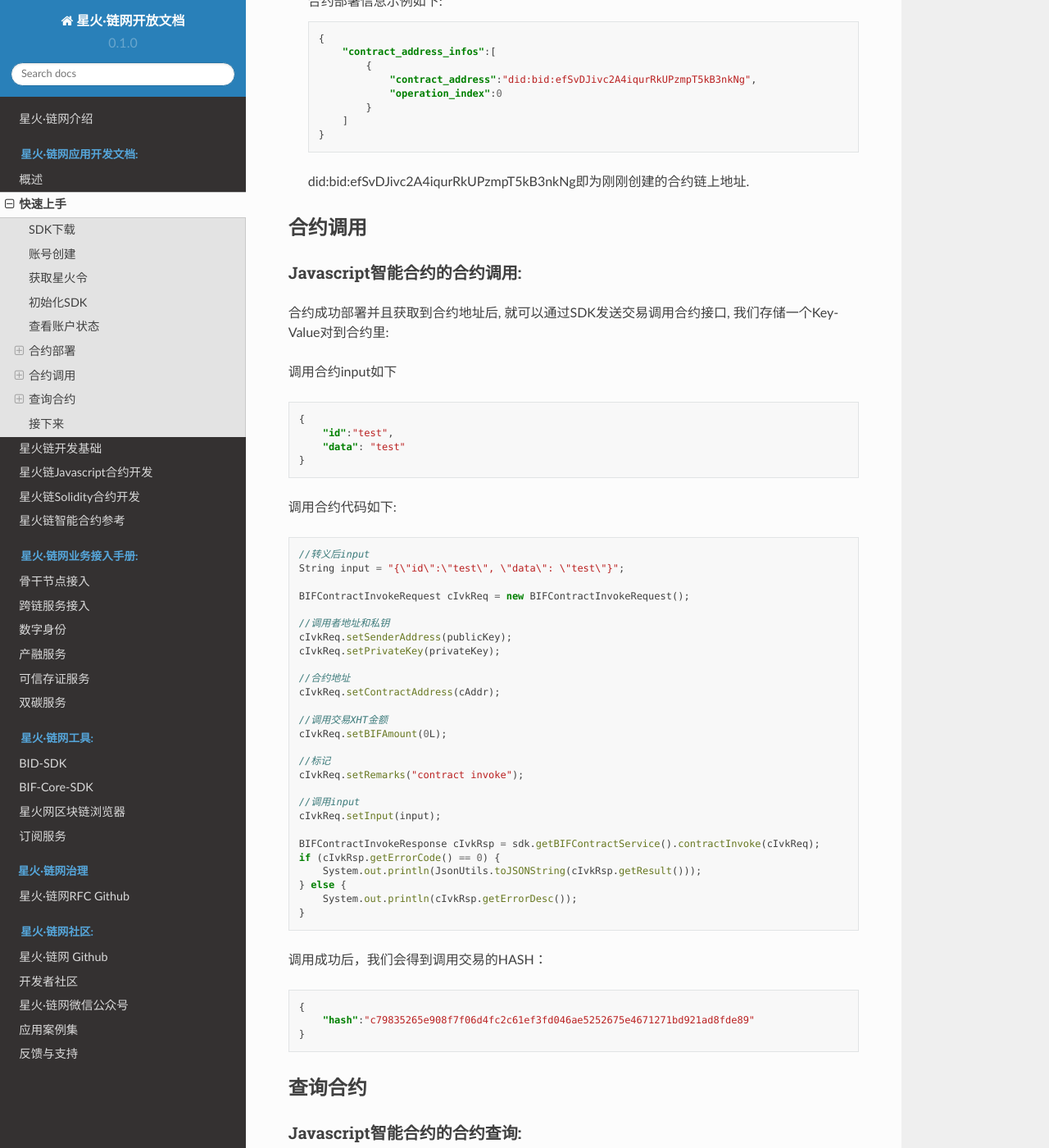
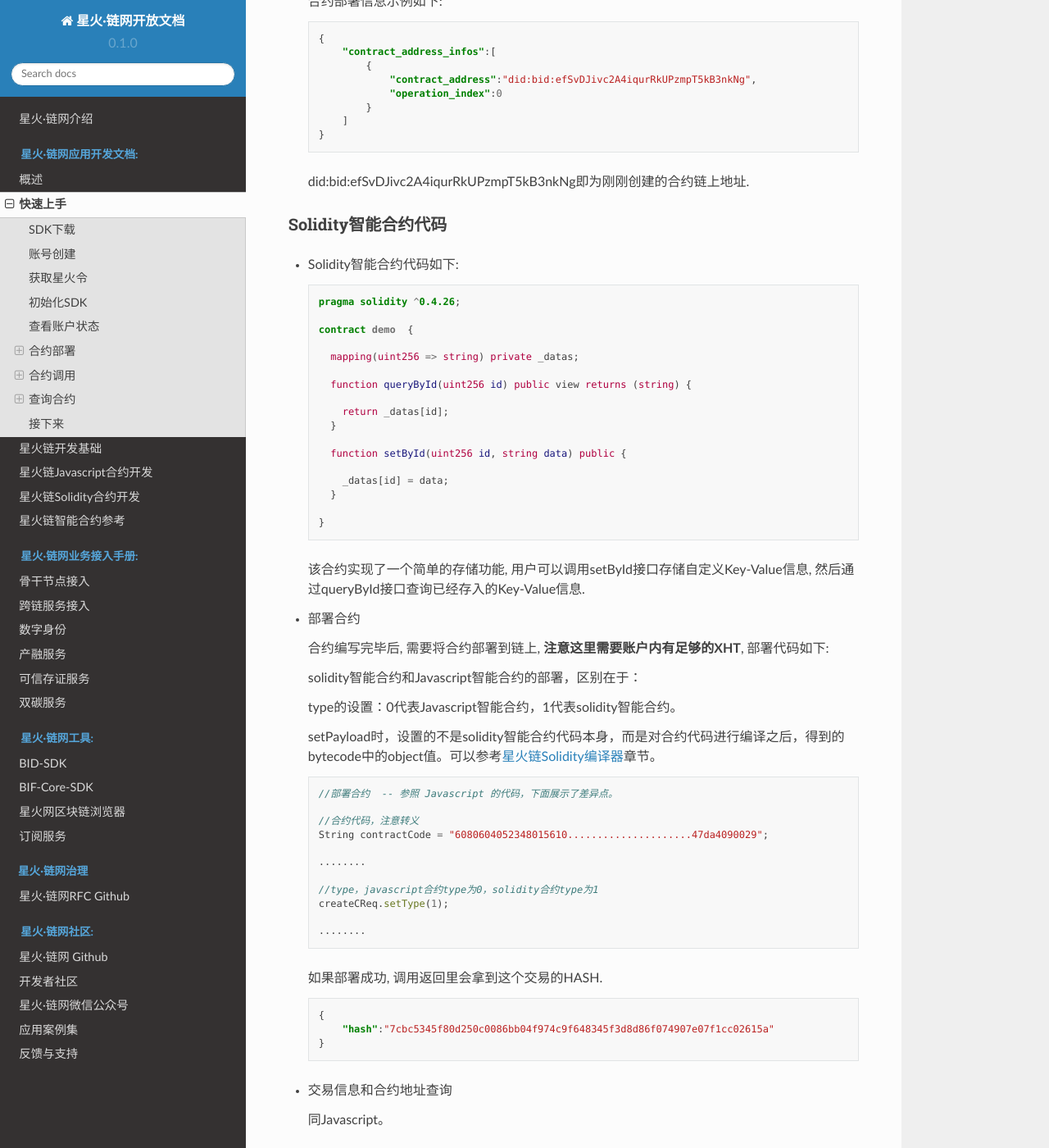
Before and after one commit to caict-4iot-dev/bif-doc, a Sphinx documentation site: the page built from docs/source/app/quick_start.md, in a window 1280 px wide and 1400 px high, scrolled down 3265 px. Shown: the whole window at 82% size. Built offline with Sphinx 7.4.7 and the Read the Docs theme 2.0.0, drawn with Linux system fonts in a browser that asks for light colours; some of the changed text lies outside the part shown.

Commit message:
Update quick_start.md

````diff
--- a/docs/source/app/quick_start.md
+++ b/docs/source/app/quick_start.md
@@ -1,6 +1,6 @@
 # 快速上手
 
-以Java SDK为例, 在星火链测试网上部署, 调用, 查询一个Javascript智能合约.
+以Java SDK为例, 在星火链测试网上部署, 调用, 查询一个Javascript、Solidity智能合约.
 
 ## SDK下载
 
@@ -181,6 +181,72 @@
 
 
 
+#### Solidity智能合约代码
+
+* Solidity智能合约代码如下:
+
+  ```solidity
+  pragma solidity ^0.4.26;
+
+  contract demo  {
+
+    mapping(uint256 => string) private _datas;
+
+    function queryById(uint256 id) public view returns (string) {
+
+      return _datas[id];
+    }
+
+    function setById(uint256 id, string data) public {
+
+      _datas[id] = data;
+    }
+
+  }
+  ```
+
+  该合约实现了一个简单的存储功能, 用户可以调用setById接口存储自定义Key-Value信息, 然后通过queryById接口查询已经存入的Key-Value信息.
+
+* 部署合约
+
+  合约编写完毕后, 需要将合约部署到链上, **注意这里需要账户内有足够的XHT**, 部署代码如下:
+
+  solidity智能合约和Javascript智能合约的部署，区别在于：
+
+  type的设置：0代表Javascript智能合约，1代表solidity智能合约。
+
+  setPayload时，设置的不是solidity智能合约代码本身，而是对合约代码进行编译之后，得到的bytecode中的object值。可以参考[星火链Solidity编译器](https://bif-doc.readthedocs.io/zh_CN/latest/app/solidity.html#id5)章节。
+
+  ```java
+  //部署合约  -- 参照 Javascript 的代码，下面展示了差异点。
+
+  //合约代码，注意转义
+  String contractCode = "6080604052348015610.....................47da4090029";
+
+  ........
+
+  //type，javascript合约type为0，solidity合约type为1
+  createCReq.setType(1);
+
+  ........
+  ```
+
+  如果部署成功, 调用返回里会拿到这个交易的HASH.
+
+  ```json
+  {
+      "hash":"7cbc5345f80d250c0086bb04f974c9f648345f3d8d86f074907e07f1cc02615a"
+  }
+  ```
+
+* 交易信息和合约地址查询
+
+  同Javascript。
+
+
+
+
+
 ## 合约调用
 
 #### Javascript智能合约的合约调用:
@@ -238,6 +304,45 @@
 
 
 
+
+
+#### Solidity智能合约的合约调用:
+
+合约成功部署并且获取到合约地址后, 就可以通过SDK发送交易调用合约接口, 我们存储一个Key-Value对到合约里:
+
+调用合约input如下
+
+```json
+{
+    "id":123,
+    "data": "abc"
+}
+```
+
+调用合约代码如下:
+
+```java
+//合约调用  -- 参照 Javascript 的代码，下面展示了差异点。
+
+//转义后input
+String input = "{\"function\":\"setById(uint256,string)\", \"args\":\"123,'abc'\"}";
+......
+//设置费用上限
+request.setFeeLimit(100000000L);
+request.setGasPrice(10L);
+......
+```
+
+调用成功后，我们会得到调用交易的HASH：
+
+```json
+{
+    "hash":"0606cc9e910028bb5918bcf79934d02c81665c6819d6f5ee51b99f3ce95b5f82"
+}
+```
+
+
+
 ## 查询合约
 
 #### Javascript智能合约的合约查询:
@@ -287,6 +392,43 @@
 
 
 
+#### Solidity智能合约的合约查询:
+
+不同于调用合约, 查询合约为只读操作, 因此不需要发出上链交易和耗费gas, 这里我们查询刚刚设置的key, 查询input为:
+
+```json
+{
+    "id":123
+}
+```
+
+Java查询代码如下:
+
+```java
+//合约调用  -- 参照 Javascript 的代码，下面展示了差异点。
+......
+String callInput = "{\"function\":\"queryById(uint256)\",\"args\":123,\"return\":\"returns(string)\"}";                                     //查询input
+......
+```
+
+查询的返回如下:
+
+```json
+{
+    "query_rets":[
+        {
+            "result":{
+                "data":"[abc]",
+            }
+        }
+    ]
+}
+```
+
+
+
+
+
 ## 接下来
 
 至此我们就完成了一个链上javascript合约从部署到操作的全过程, 有关合约的更高阶开发和星火链体系模型, 请参见后续专栏.
````
